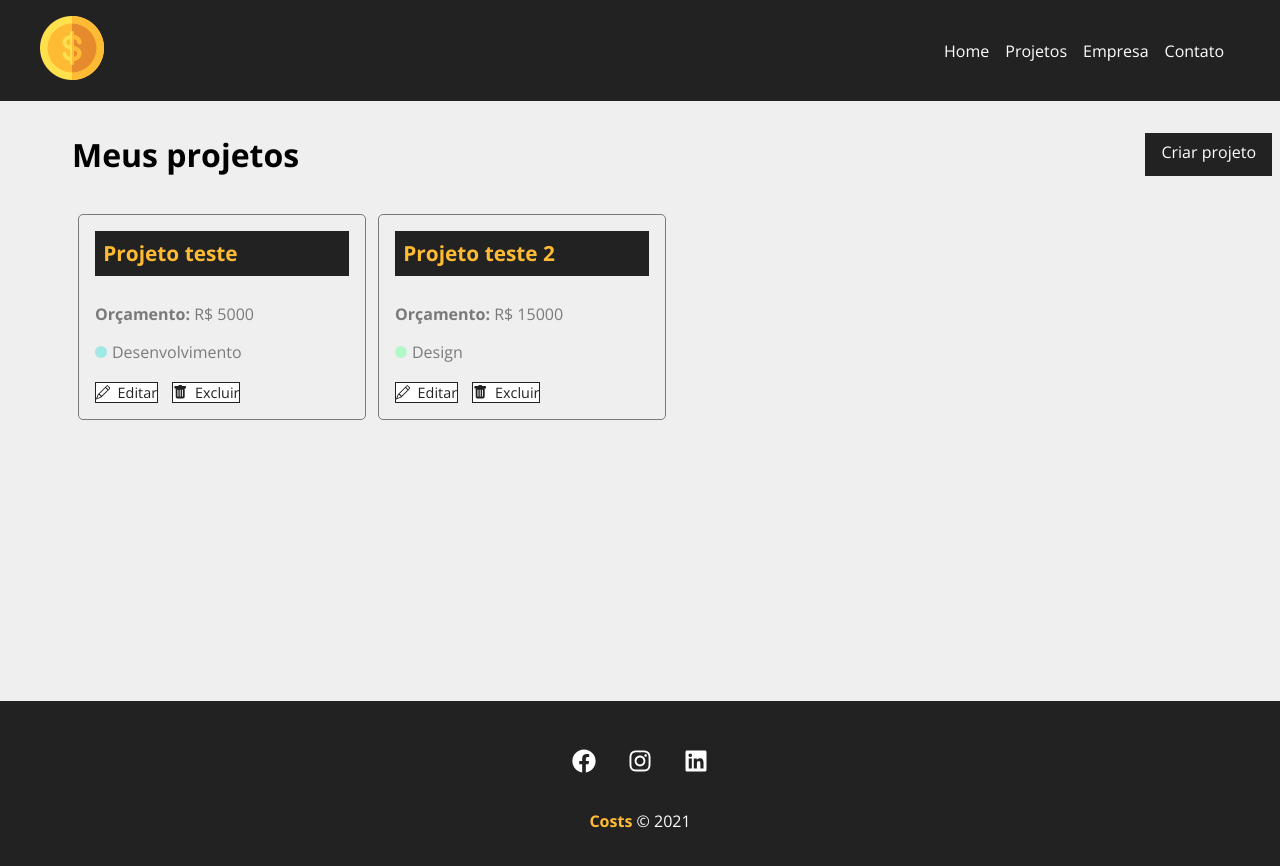
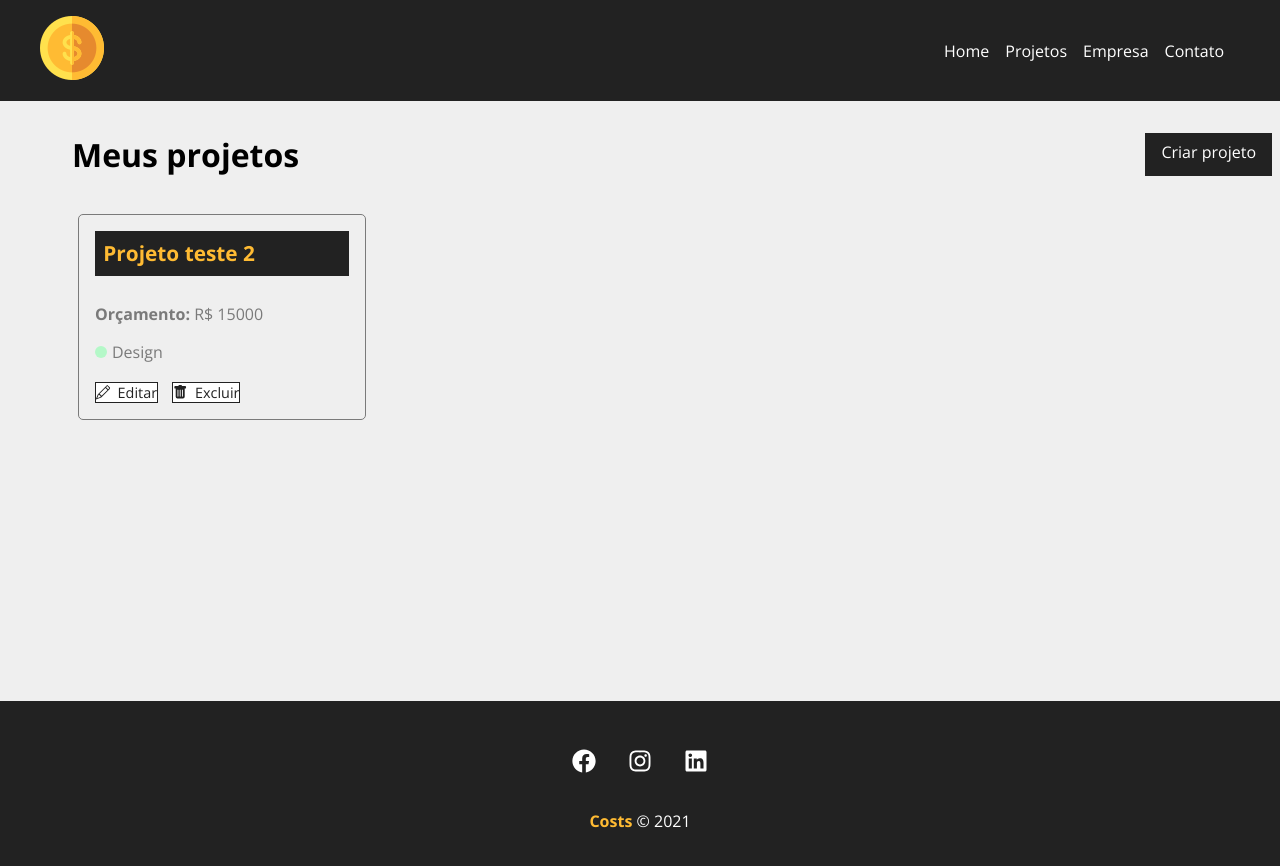
Before and after one commit to will-cesar/react-crud-projetos, a React (Create React App) app: page /projects in a window 1280 px wide. Shown: the top 866 px of the page. Built offline with nearby package versions, Linux system fonts and the light colour scheme; data requests are answered from the project's data file.

Commit message:
Aula 29 - delete de projetos

```diff
--- a/db.json
+++ b/db.json
@@ -1,16 +1,5 @@
 {
   "projects": [
-    {
-      "name": "Projeto teste",
-      "budget": "5000",
-      "category": {
-        "id": "2",
-        "name": "Desenvolvimento"
-      },
-      "cost": 0,
-      "services": [],
-      "id": 1
-    },
     {
       "name": "Projeto teste 2",
       "budget": "15000",
--- a/src/components/pages/Projects.js
+++ b/src/components/pages/Projects.js
@@ -12,6 +12,7 @@
 function Projects() {
   const [projects, setProjects] = useState([]);
   const [removeLoading, setRemoveLoading] = useState(false);
+  const [projectMessage, setProjectMessage] = useState("");
 
   const location = useLocation();
   let message = "";
@@ -34,8 +35,23 @@
           setRemoveLoading(true);
         })
         .catch((err) => console.log(err));
-    }, 3000);
+    }, 1000);
   }, []);
+
+  function removeProject(id) {
+    fetch(`http://localhost:5000/projects/${id}`, {
+      method: "DELETE",
+      headers: {
+        "Content-Type": "application/json",
+      },
+    })
+      .then((resp) => resp.json())
+      .then(() => {
+        setProjects(projects.filter((project) => project.id !== id));
+        setProjectMessage("Projeto removido com sucesso!");
+      })
+      .catch((err) => console.log(err));
+  }
 
   return (
     <div className={styles.project_container}>
@@ -45,6 +61,7 @@
       </div>
 
       {message && <Message msg={message} type="success" />}
+      {projectMessage && <Message msg={projectMessage} type="success" />}
 
       <Container customClass="start">
         {projects.length > 0 &&
@@ -55,6 +72,7 @@
               budget={project.budget}
               category={project.category.name}
               key={project.id}
+              handleRemove={removeProject}
             />
           ))}
 
--- a/src/components/project/ProjectCard.js
+++ b/src/components/project/ProjectCard.js
@@ -4,6 +4,11 @@
 import { Link } from "react-router-dom";
 
 function ProjectCard({ id, name, budget, category, handleRemove }) {
+  const remove = (e) => {
+    e.preventDefault();
+    handleRemove(id);
+  };
+
   return (
     <div className={styles.project_card}>
       <h4>{name}</h4>
@@ -21,7 +26,7 @@
           <BsPencil /> Editar
         </Link>
 
-        <button>
+        <button onClick={remove}>
           <BsFillTrashFill /> Excluir
         </button>
       </div>
```
